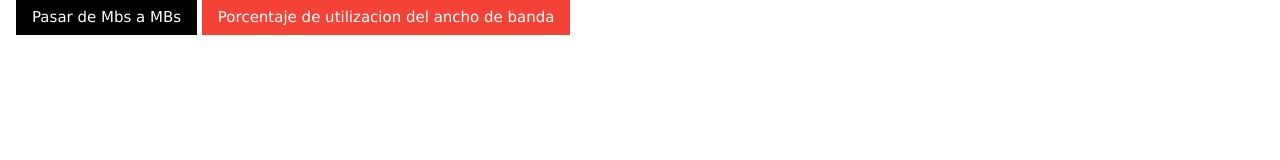
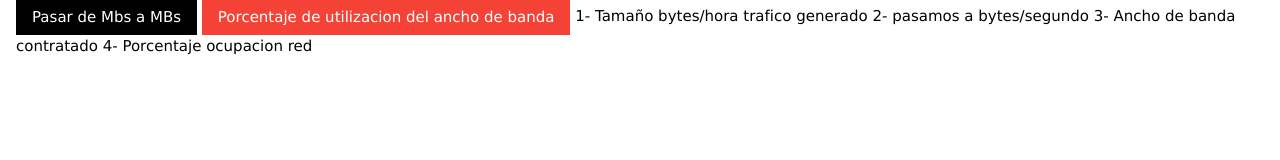
Before and after one commit to sgalo/sgalo.github.io, a plain HTML site: page index.html in a window 1280 px wide. Drawn offline with Linux system fonts and the light colour scheme.

Commit message:
Initial commit

```diff
--- a/index.html
+++ b/index.html
@@ -62,6 +62,10 @@
 
 	//-->
 	</script>
+	1- Tamaño bytes/hora trafico generado
+	2- pasamos a bytes/segundo
+	3- Ancho de banda contratado
+	4- Porcentaje ocupacion red
 </body>
 
 </html>
```
